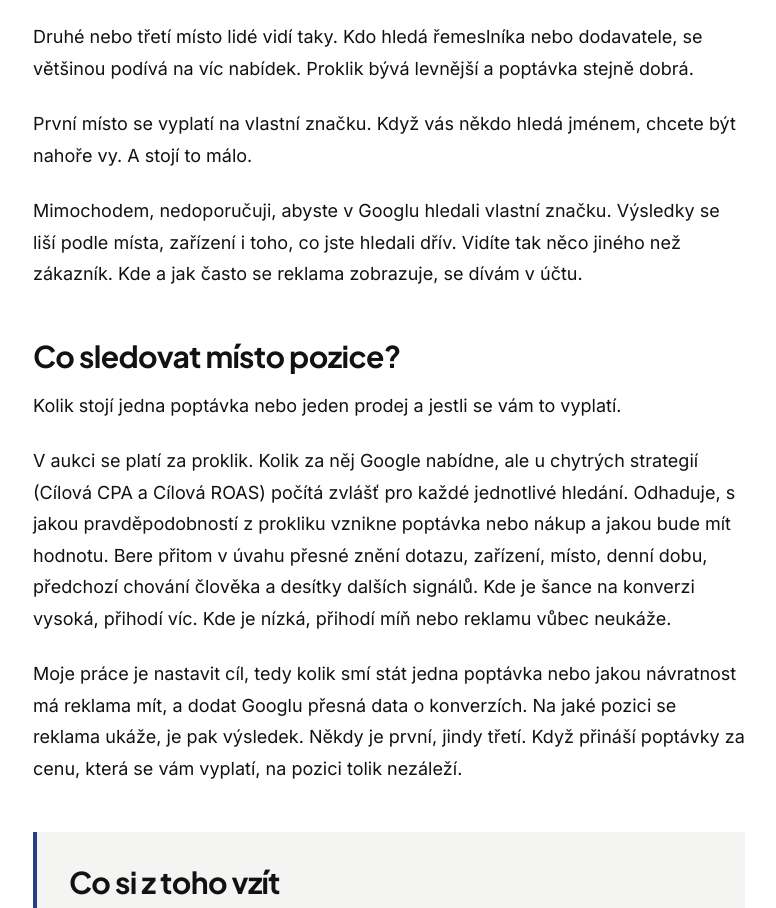
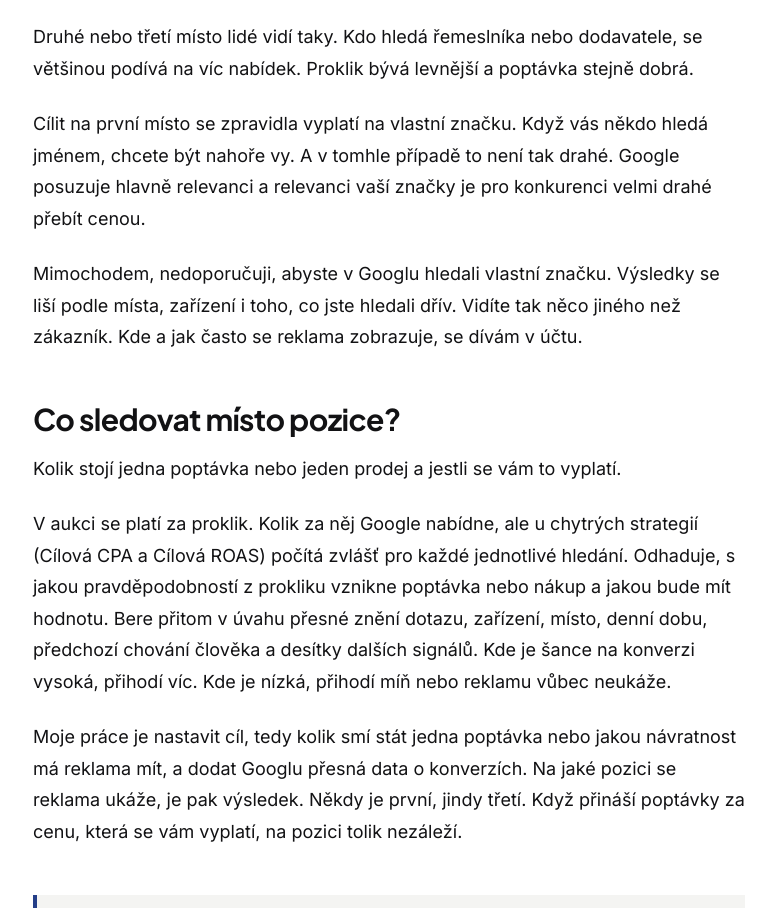
Before and after one commit to HonzaBBB/honzabrzak.cz, a plain HTML site: page blog/byt-prvni-v-googlu/index.html in a window 1280 px wide. Shown: the part 1600-2508 px from the top of the page, without its empty margins (251-1027 px from the left). Drawn offline with Linux system fonts and the light colour scheme.

Commit message:
Blog: odstavec o první pozici na vlastní značku.
Co-Authored-By: Claude Opus 5.5 <noreply@anthropic.com>

```diff
--- a/blog/byt-prvni-v-googlu/index.html
+++ b/blog/byt-prvni-v-googlu/index.html
@@ -117,7 +117,7 @@ height="0" width="0" style="display:none;visibility:hidden"></iframe></noscript>
       <p>Víc, než by muselo. Reklama v Googlu je aukce a za první místo se přeplácí.</p>
       <p>V Google&nbsp;Ads na to existuje strategie Cílový podíl zobrazení. Google pak přihazuje tak, aby byla reklama úplně nahoře. Hlídá přitom jen pozici. Jestli z prokliku přijde poptávka, neřeší. Čím víc slov a hledání chcete pokrýt, tím rychleji rozpočet zmizí.</p>
       <p>Druhé nebo třetí místo lidé vidí taky. Kdo hledá řemeslníka nebo dodavatele, se většinou podívá na víc nabídek. Proklik bývá levnější a poptávka stejně dobrá.</p>
-      <p>První místo se vyplatí na vlastní značku. Když vás někdo hledá jménem, chcete být nahoře vy. A stojí to málo.</p>
+      <p>Cílit na první místo se zpravidla vyplatí na vlastní značku. Když vás někdo hledá jménem, chcete být nahoře vy. A v tomhle případě to není tak drahé. Google posuzuje hlavně relevanci a relevanci vaší značky je pro konkurenci velmi drahé přebít cenou.</p>
       <p>Mimochodem, nedoporučuji, abyste v Googlu hledali vlastní značku. Výsledky se liší podle místa, zařízení i toho, co jste hledali dřív. Vidíte tak něco jiného než zákazník. Kde a jak často se reklama zobrazuje, se dívám v účtu.</p>
 
       <h2>Co sledovat místo pozice?</h2>
```
